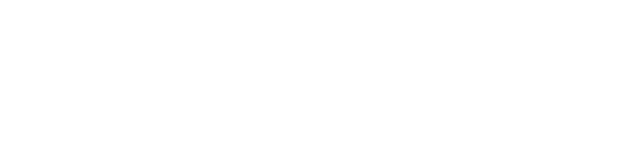
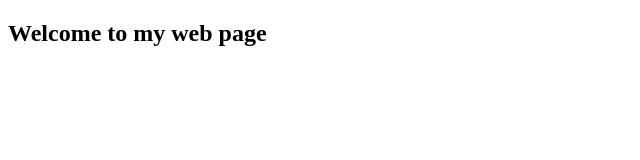
Before and after one commit to Geemal-new/OBlog, a plain HTML site: page index.html in a window 1280 px wide. Shown: the whole page, without its empty margins (0-640 px from the left). Drawn offline with Linux system fonts and the light colour scheme.

Commit message:
Update index.html

```diff
--- a/index.html
+++ b/index.html
@@ -6,6 +6,7 @@
     <title>Document</title>
 </head>
 <body>
+    <h2>Welcome to my web page</h2>
 
 </body>
 </html>
```
